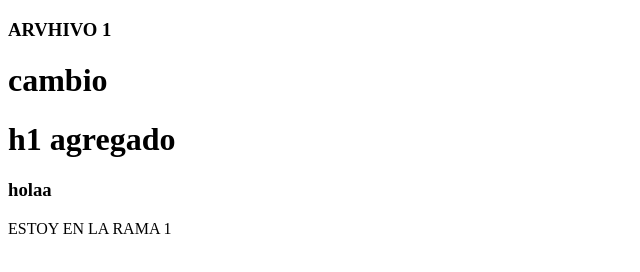
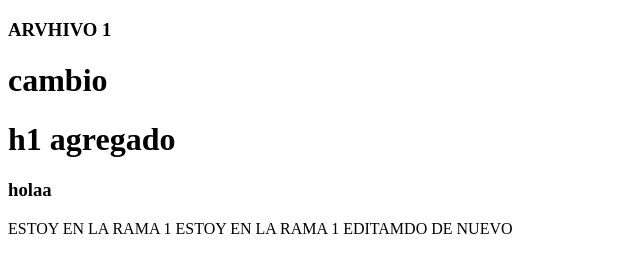
Before and after one commit to MelissaIsabelR/GITPB, a plain HTML site: page archivo1.html in a window 1280 px wide. Shown: the whole page, without its empty margins (0-640 px from the left). Drawn offline with Linux system fonts and the light colour scheme.

Commit message:
SEGUNDO COMMIT RAMA 1

```diff
--- a/archivo1.html
+++ b/archivo1.html
@@ -12,6 +12,7 @@
        <h1>h1 agregado</h1>
        <h3>holaa</h3>
        <SPAn>ESTOY EN LA RAMA 1</SPAn>
+       <SPAn>ESTOY EN LA RAMA 1 EDITAMDO DE NUEVO</SPAn>
    </DIV>
 </body>
 </html>
```
Also changed, not shown: index.html (+1 -1 lines).
